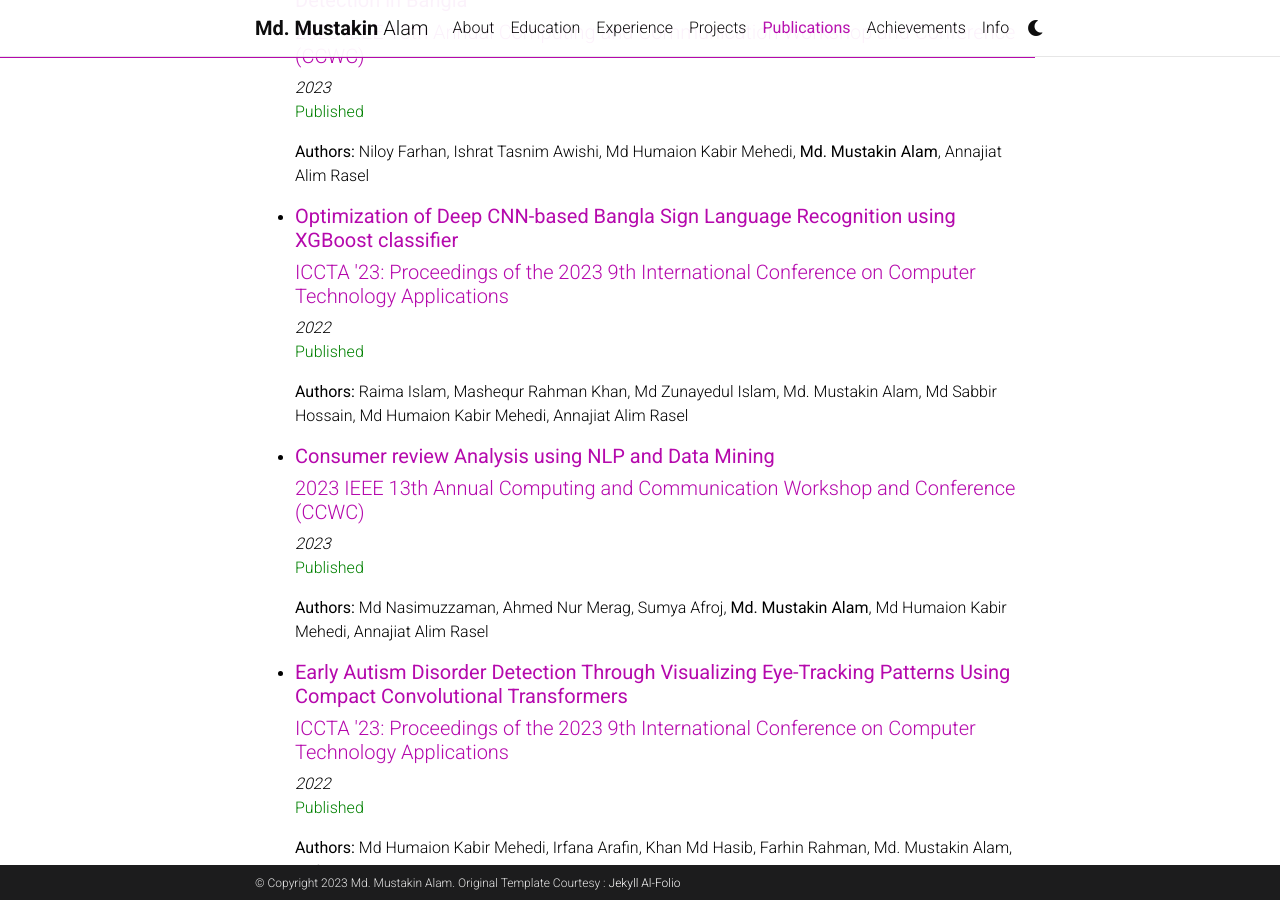
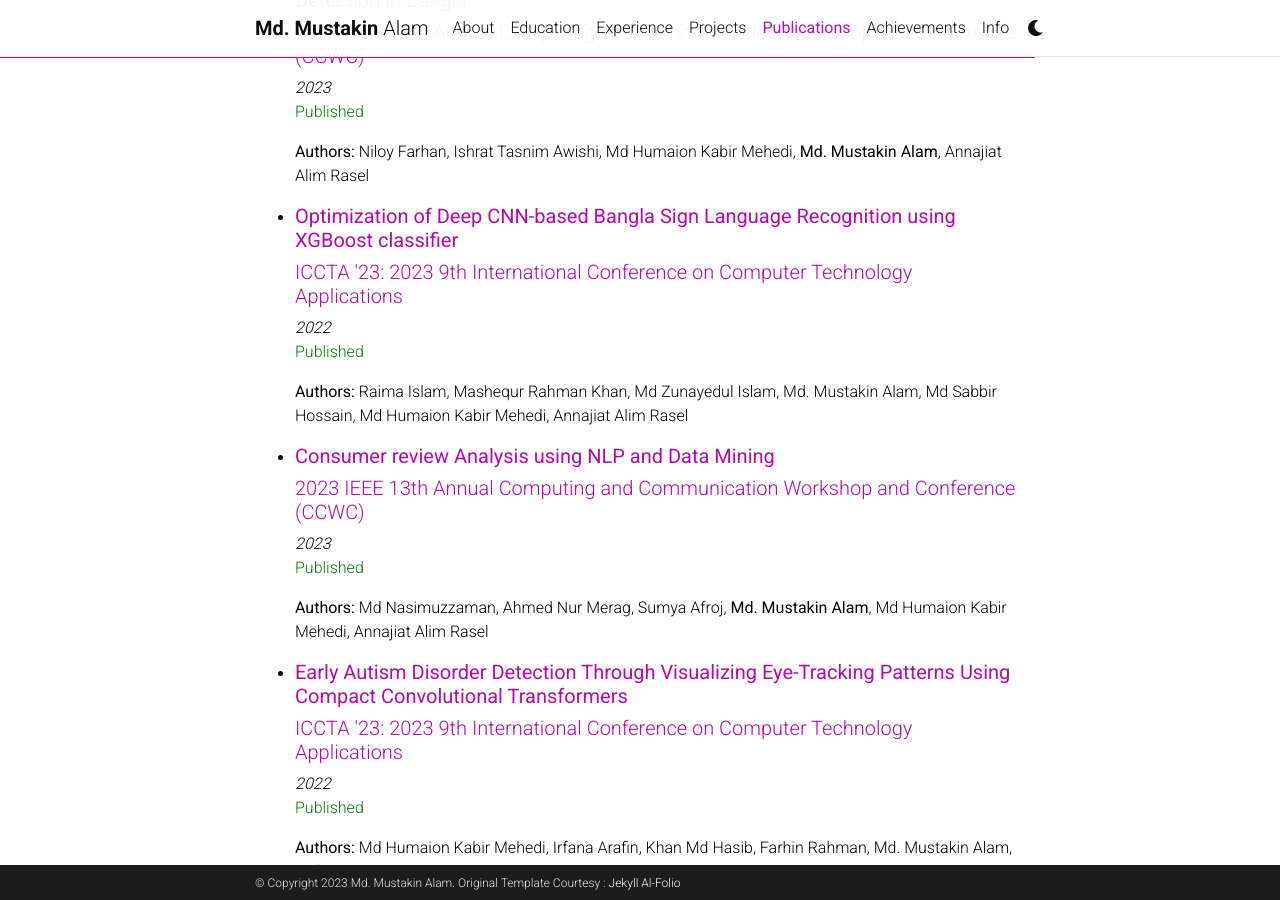
Before and after one commit to mustakinalam/mustakinalam.github.io, a Jekyll site: the page built from _pages/publications.md, in a window 1280 px wide and 900 px high, scrolled down 1207 px. Built offline with Jekyll 4.4.1, drawn with Linux system fonts in a browser that asks for light colours; comment, search, counter and statistics services are not loaded; a style sheet for code colours, icons or effects is not loaded.

Commit message:
pub update

```diff
--- a/_pages/publications.md
+++ b/_pages/publications.md
@@ -41,7 +41,7 @@ nav_order: 5
 <b>Authors:</b> Niloy Farhan, Ishrat Tasnim Awishi, Md Humaion Kabir Mehedi, <b>Md. Mustakin Alam</b>, Annajiat Alim Rasel<br>
 <p>
 <li><h5><b><a href="https://dl.acm.org/doi/abs/10.1145/3605423.3605430">Optimization of Deep CNN-based Bangla Sign Language Recognition using XGBoost classifier</a></b></h5></li>
-<h5><a href="https://dl.acm.org/doi/proceedings/10.1145/3605423">ICCTA '23: Proceedings of the 2023 9th International Conference on Computer Technology Applications</a></h5>
+<h5><a href="https://dl.acm.org/doi/proceedings/10.1145/3605423">ICCTA '23: 2023 9th International Conference on Computer Technology Applications</a></h5>
 <i>2022</i><br>
 <p style="color: green">Published</p>
 <b>Authors:</b> Raima Islam, Mashequr Rahman Khan, Md Zunayedul Islam, Md. Mustakin Alam, Md Sabbir Hossain, Md Humaion Kabir Mehedi, Annajiat Alim Rasel<br>
@@ -53,7 +53,7 @@ nav_order: 5
 <b>Authors:</b> Md Nasimuzzaman, Ahmed Nur Merag, Sumya Afroj, <b>Md. Mustakin Alam</b>, Md Humaion Kabir Mehedi, Annajiat Alim Rasel<br>
 <p>
 <li><h5><b><a href="https://dl.acm.org/doi/abs/10.1145/3605423.3605429">Early Autism Disorder Detection Through Visualizing Eye-Tracking Patterns Using Compact Convolutional Transformers</a></b></h5></li>
-<h5><a href="https://dl.acm.org/doi/proceedings/10.1145/3605423">ICCTA '23: Proceedings of the 2023 9th International Conference on Computer Technology Applications</a></h5>
+<h5><a href="https://dl.acm.org/doi/proceedings/10.1145/3605423">ICCTA '23: 2023 9th International Conference on Computer Technology Applications</a></h5>
 <i>2022</i><br>
 <p style="color: green">Published</p>
 <b>Authors:</b> Md Humaion Kabir Mehedi, Irfana Arafin, Khan Md Hasib, Farhin Rahman, Md. Mustakin Alam, Rufaida Tasin, Annajiat Alim Rasel<br>
```
